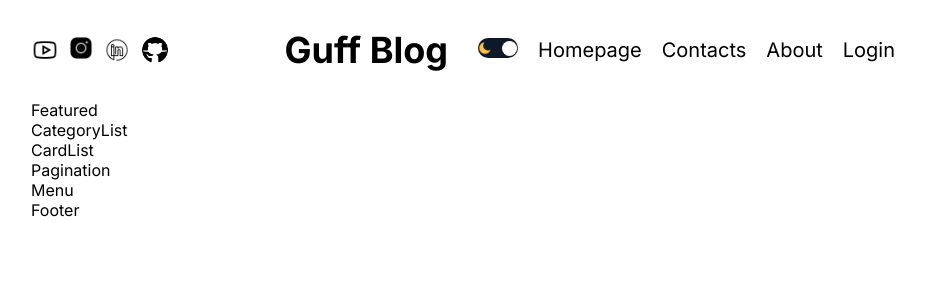
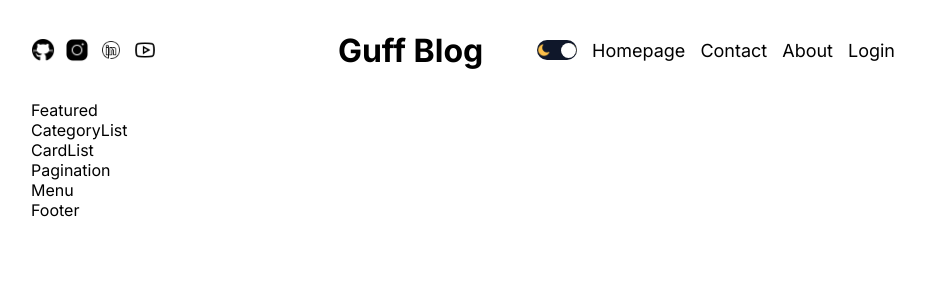
Before and after one commit to ArajuSh1206/blog-app, a Next.js app: page / in a window 1280 px wide. Shown: the top 300 px of the page, without its empty margins (177-1102 px from the left). Built offline with nearby package versions, Linux system fonts and the light colour scheme; no server answers.

Commit message:
updating front end for navbar

```diff
--- a/package.json
+++ b/package.json
@@ -12,6 +12,7 @@
     "eslint": "8.48.0",
     "eslint-config-next": "13.4.19",
     "next": "^15.2.0",
+    "next-auth": "^4.24.11",
     "react": "18.2.0",
     "react-dom": "18.2.0"
   },
--- a/src/app/globals.css
+++ b/src/app/globals.css
@@ -1,33 +1,47 @@
-:root{
-    --bg:white;
-    --textColor:black;
-    --softBg:#f0f0f0;
-    --softTextColor:#626262;
+:root {
+    --bg: white;
+    --textColor: black;
+    --softBg: #f0f0f0;
+    --softTextColor: #626262;
   }
 
-*{
-    padding:0;
+  * {
+    padding: 0;
     margin: 0;
     box-sizing: border-box;
   }
 
-body{
+  body {
     max-width: 100vw;
     overflow-x: hidden;
   }
 
-a{
+  a {
     color: inherit;
     text-decoration: none;
   }
 
-.container{
+  .dark {
+    --bg: #0f172a;
+    --textColor: #ddd;
+    --softBg: #1f273a;
+    --softTextColor: #a6a6a6;
+  }
+
+  .light {
+    --bg: white;
+    --textColor: black;
+    --softBg: #f0f0f0;
+    --softTextColor: #626262;
+  }
+
+  .container {
     min-height: 100vh;
     background-color: var(--bg);
     color: var(--textColor);
   }
 
-.wrapper{
+  .wrapper {
     max-width: 1536px;
     margin-left: auto;
     margin-right: auto;
@@ -35,34 +49,38 @@ a{
     padding-right: 80px;
   }
 
-@media screen and (max-width:1536px) {
+  @media screen and (max-width: 1536px) {
     .wrapper {
       max-width: 1366px;
     }
   }
-
-@media screen and (max-width:1280px) {
+  @media screen and (max-width: 1280px) {
     .wrapper {
       max-width: 1024px;
     }
   }
-
-@media screen and (max-width:1024px) {
+  @media screen and (max-width: 1024px) {
     .wrapper {
       max-width: 768px;
       padding-left: 40px;
       padding-right: 40px;
     }
   }
-
-@media screen and (max-width:768px) {
+  @media screen and (max-width: 768px) {
     .wrapper {
       max-width: 640px;
     }
   }
-
-@media screen and (max-width:640px) {
+  @media screen and (max-width: 640px) {
     .wrapper {
       max-width: 475px;
     }
   }
+
+  .ql-container{
+    font-size: 28px !important;
+  }
+
+  .quill > .ql-container > .ql-editor.ql-blank::before{
+    color: #b3b3b1;
+  }
--- a/src/app/layout.js
+++ b/src/app/layout.js
@@ -1,13 +1,15 @@
+import Navbar from "@/component/navbar/Navbar";
 import "./globals.css";
 import { Inter } from "next/font/google";
-import Navbar from "@/component/navbar/Navbar";
 import Footer from "@/component/footer/Footer";
 import { ThemeContextProvider } from "@/context/ThemeContext";
+import ThemeProvider from "@/providers/ThemeProvider";
+import AuthProvider from "@/providers/AuthProvider";
 
 const inter = Inter({ subsets: ["latin"] });
 
 export const metadata = {
-  title: "Blog App",
+  title: "Guff Blog App",
   description: "The best blog app!",
 };
 
@@ -15,7 +17,9 @@ export default function RootLayout({ children }) {
   return (
     <html lang="en">
       <body className={inter.className}>
+        <AuthProvider>
           <ThemeContextProvider>
+            <ThemeProvider>
               <div className="container">
                 <div className="wrapper">
                   <Navbar />
@@ -23,7 +27,9 @@ export default function RootLayout({ children }) {
                   <Footer />
                 </div>
               </div>
+            </ThemeProvider>
           </ThemeContextProvider>
+        </AuthProvider>
       </body>
     </html>
   );
--- a/src/component/authLinks/AuthLinks.jsx
+++ b/src/component/authLinks/AuthLinks.jsx
@@ -1,21 +1,52 @@
+"use client";
+import Link from "next/link";
 import styles from "./authLinks.module.css";
-import Link from 'next/link';
+import { useState } from "react";
+import { signOut, useSession } from "next-auth/react";
 
 const AuthLinks = () => {
-  //temporary
-  const status = "not-authenticated";
+  const [open, setOpen] = useState(false);
+
+  const { status } = useSession();
+
   return (
     <>
-    {status === "not-authenticated" ? (
-      <Link href = "/login"> Login </Link>
-    ) : (
-      <>
-        <Link href ="/write"> Write </Link>
-        <span className={styles.link}> Logout </span>
+      {status === "unauthenticated" ? (
+        <Link href="/login" className={styles.link}>
+          Login
+        </Link>
+      ) : (
+        <>
+          <Link href="/write" className={styles.link}>
+            Write
+          </Link>
+          <span className={styles.link} onClick={signOut}>
+            Logout
+          </span>
         </>
-    )}
+      )}
+      <div className={styles.burger} onClick={() => setOpen(!open)}>
+        <div className={styles.line}></div>
+        <div className={styles.line}></div>
+        <div className={styles.line}></div>
+      </div>
+      {open && (
+        <div className={styles.responsiveMenu}>
+          <Link href="/">Homepage</Link>
+          <Link href="/">About</Link>
+          <Link href="/">Contact</Link>
+          {status === "notauthenticated" ? (
+            <Link href="/login">Login</Link>
+          ) : (
+            <>
+              <Link href="/write">Write</Link>
+              <span className={styles.link}>Logout</span>
+            </>
+          )}
+        </div>
+      )}
     </>
-  )
-}
+  );
+};
 
-export default AuthLinks
+export default AuthLinks;
--- a/src/component/authLinks/authLinks.module.css
+++ b/src/component/authLinks/authLinks.module.css
@@ -0,0 +1,44 @@
+.link {
+  cursor: pointer;
+}
+
+.burger {
+  width: 20px;
+  height: 16px;
+  flex-direction: column;
+  justify-content: space-between;
+  cursor: pointer;
+  display: none;
+}
+
+.line {
+  width: 100%;
+  height: 2px;
+  background-color: var(--textColor);
+}
+
+.responsiveMenu{
+  position: absolute;
+  top: 100px;
+  left: 0;
+  background-color: var(--bg);
+  height: calc(100vh - 100px);
+  width: 100%;
+  display: flex;
+  flex-direction: column;
+  align-items: center;
+  justify-content: center;
+  gap: 50px;
+  font-size: 36px;
+  z-index: 999;
+}
+
+@media screen and (max-width: 640px) {
+  .burger {
+    display: flex;
+  }
+
+  .link{
+    display: none;
+  }
+}
--- a/src/component/navbar/Navbar.jsx
+++ b/src/component/navbar/Navbar.jsx
@@ -1,26 +1,25 @@
-import styles from './navbar.module.css';
-import Link from 'next/link';
-import AuthLinks from '../authLinks/AuthLinks';
-import ThemeToggle from '../themeToggle/ThemeToggle';
-import Image from 'next/image';
+import React from "react";
+import styles from "./navbar.module.css";
+import Image from "next/image";
+import Link from "next/link";
+import AuthLinks from "../authLinks/AuthLinks";
+import ThemeToggle from "../themeToggle/ThemeToggle";
 
 const Navbar = () => {
   return (
     <div className={styles.container}>
       <div className={styles.social}>
-        <Image src="/youtube.png" alt="youtube" width={28} height={28} />
+        <Image src="/github.png" alt="github" width={24} height={24} />
         <Image src="/instagram.png" alt="instagram" width={24} height={24} />
-        <Image src="/linkedin.png" alt="linkedin" width={28} height={28} />
-        <Image src="/github.png" alt="github" width={28} height={28} />
+        <Image src="/linkedin.png" alt="linkedin" width={24} height={24} />
+        <Image src="/youtube.png" alt="youtube" width={24} height={24} />
       </div>
-
       <div className={styles.logo}>Guff Blog</div>
-
       <div className={styles.links}>
         <ThemeToggle />
-        <Link href="/">Homepage</Link>
-        <Link href="/">Contacts</Link>
-        <Link href="/">About</Link>
+        <Link href="/" className={styles.link}>Homepage</Link>
+        <Link href="/" className={styles.link}>Contact</Link>
+        <Link href="/" className={styles.link}>About</Link>
         <AuthLinks />
       </div>
     </div>
--- a/src/component/navbar/navbar.module.css
+++ b/src/component/navbar/navbar.module.css
@@ -20,7 +20,39 @@
 
   .links {
     display: flex;
+    align-items: center;
     gap: 20px;
     flex: 1;
     font-size: 20px;
   }
+
+  @media screen and (max-width: 1280px) {
+    .logo {
+      font-size: 32px;
+    }
+    .links {
+      font-size: 18px;
+      gap: 15px;
+    }
+  }
+  @media screen and (max-width: 1024px) {
+    .social {
+      display: none;
+    }
+    .logo {
+      text-align: left;
+    }
+  }
+  @media screen and (max-width: 768px) {
+    .logo {
+      font-size: 24px;
+    }
+  }
+  @media screen and (max-width: 640px) {
+    .links{
+      justify-content: flex-end;
+    }
+    .link {
+      display: none;
+    }
+  }
--- /dev/null
+++ b/src/providers/AuthProvider.jsx
@@ -0,0 +1,11 @@
+"use client"
+
+import { SessionProvider } from "next-auth/react";
+
+const AuthProvider = ({children}) => {
+  return (
+    <SessionProvider>{children}</SessionProvider>
+  )
+}
+
+export default AuthProvider
--- a/src/providers/ThemeProvider.jsx
+++ b/src/providers/ThemeProvider.jsx
@@ -1,11 +1,19 @@
-import React from 'react'
+"use client";
 
-const ThemeProvider = () => {
-  return (
-    <div>
+import React, { useContext, useState, useEffect } from "react";
+import { ThemeContext } from "@/context/ThemeContext";
 
-    </div>
-  )
-}
+const ThemeProvider = ({ children }) => {
+  const { theme } = useContext(ThemeContext);
+  const [mounted, setMounted] = useState(false);
 
-export default ThemeProvider
+  useEffect(() => {
+    setMounted(true);
+  }, []);
+
+  if (!mounted) return null;
+
+  return <div className={theme}>{children}</div>;
+};
+
+export default ThemeProvider;
```
Also changed, not shown: 1 other file (tests, documents, lock files or other folders). Lines whose indentation alone changed are shown as unchanged.
